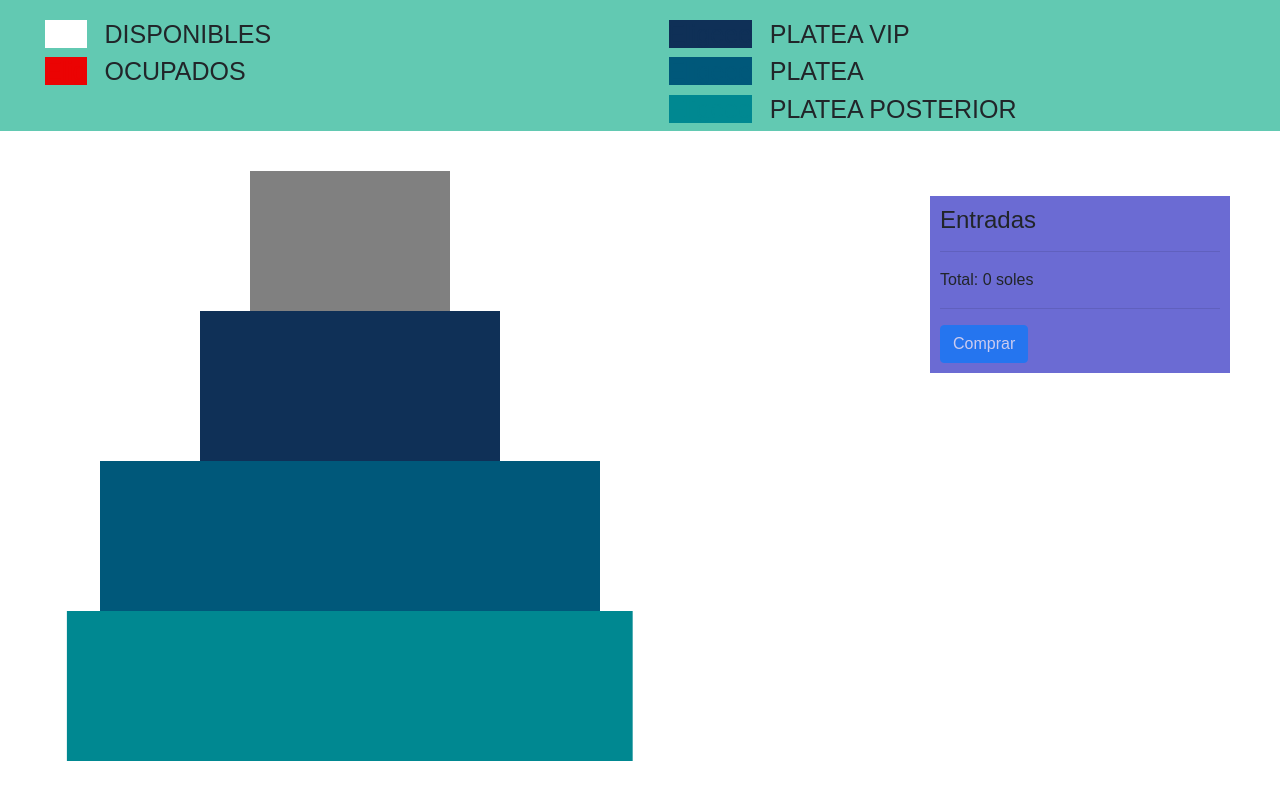
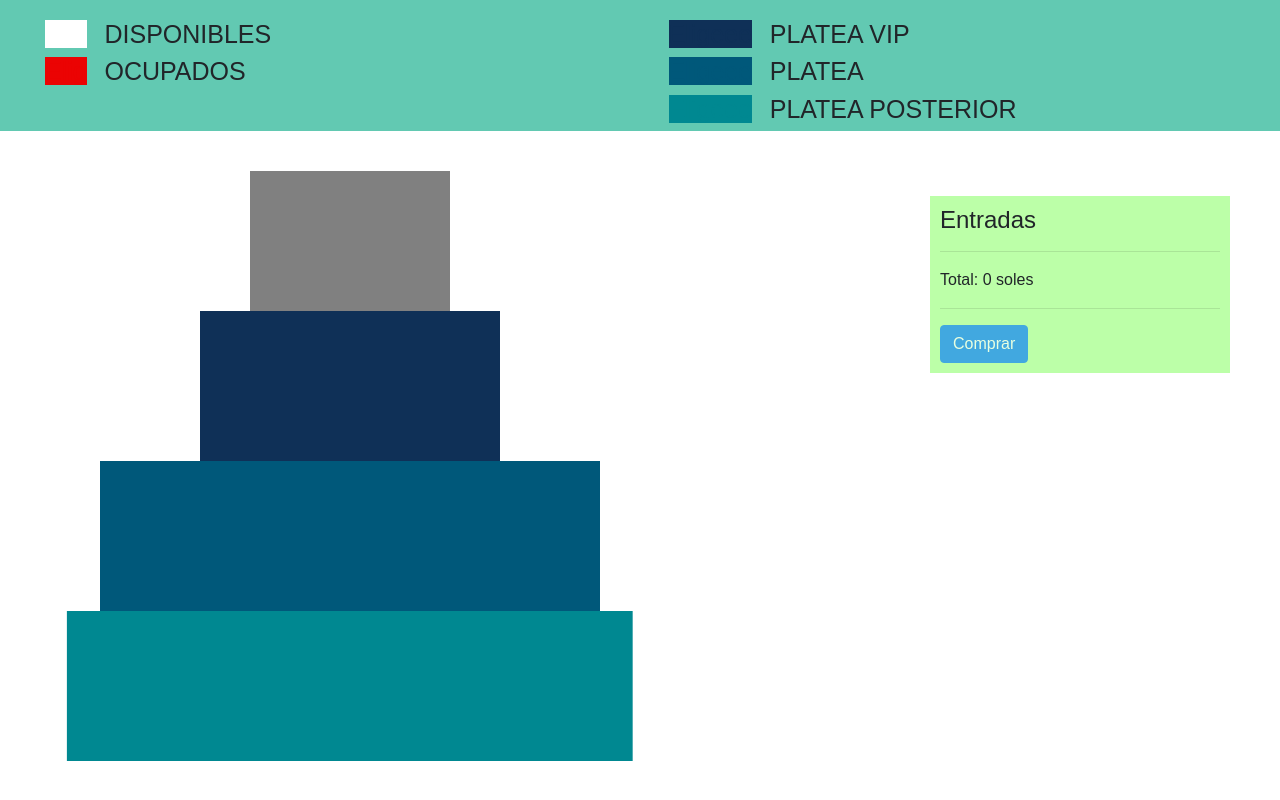
Before and after one commit to Nefelijm/PTleticket, a React (Create React App) app: page / in a window 1280 px wide. Shown: the part 1204-2004 px from the top of the page. Built offline with nearby package versions, Linux system fonts and the light colour scheme.

Commit message:
modificando colores

```diff
--- a/public/index.html
+++ b/public/index.html
@@ -11,7 +11,7 @@
     <link rel="stylesheet" type="text/css" href="https://cdnjs.cloudflare.com/ajax/libs/slick-carousel/1.6.0/slick-theme.min.css"
     />
 
-    <title>React App</title>
+    <title>Joinnus</title>
 
   </head>
   <body>
--- a/src/componentes/carritoCompra.js
+++ b/src/componentes/carritoCompra.js
@@ -18,7 +18,7 @@ const CarritoCompra = props => {
       top: '1400px',
       width: '300px',
       padding: '10px',
-      backgroundColor: 'rgb(107, 107, 211)',
+      backgroundColor: '#BCFFA8',
     }}>
 
       <Modal isOpen={props.displayModal} toggle={() => props.finalizarCompra()}>
```
